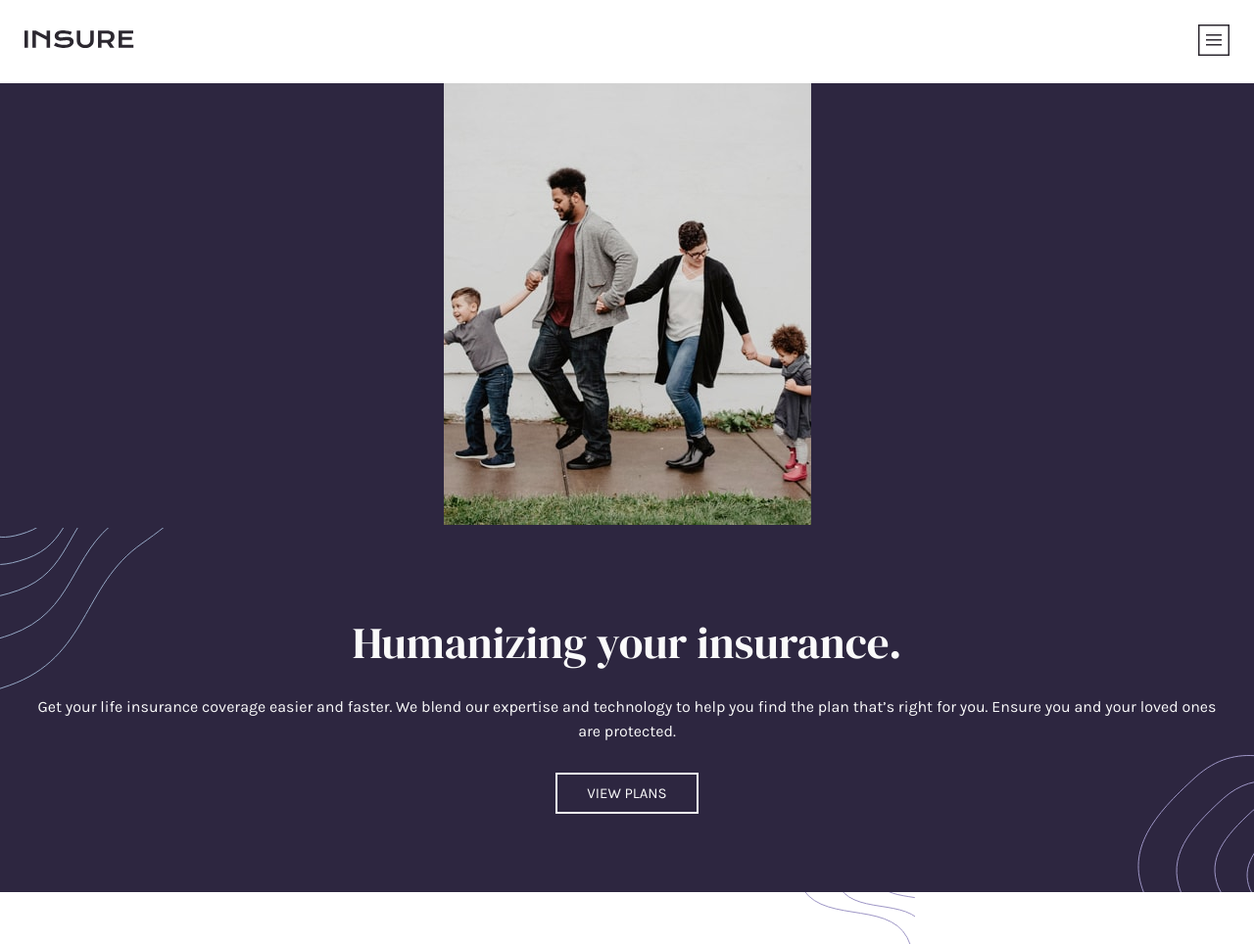
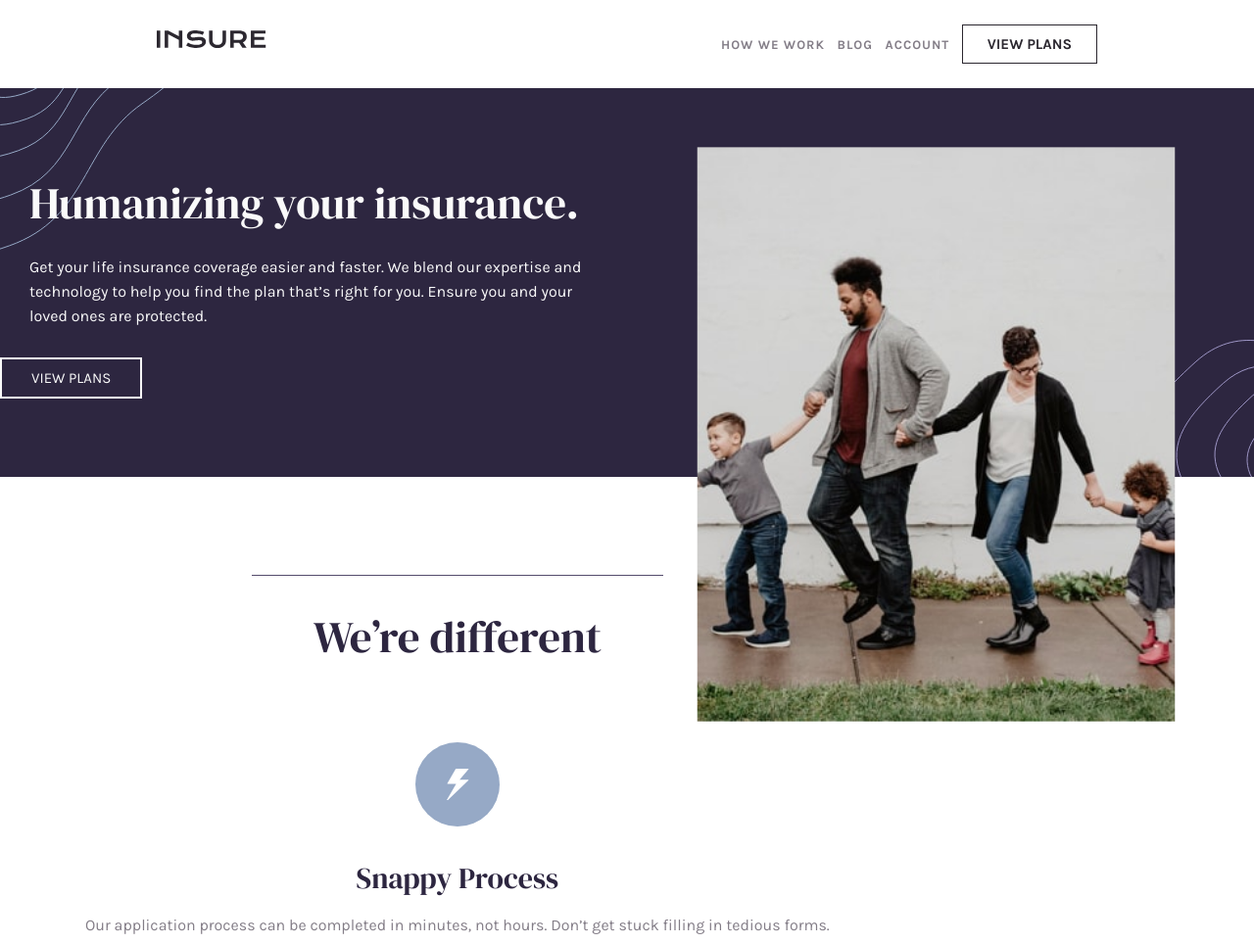
Before and after one commit to IsisFraga/insure-landing-page, a plain HTML site: page index.html in a window 1280 px wide. Shown: the top 964 px of the page at 98% size. Drawn offline with Linux system fonts and the light colour scheme.

Commit message:
desktop version first commit

```diff
--- a/CSS/style.css
+++ b/CSS/style.css
@@ -59,6 +59,10 @@ h1 {
     transition: all 0.3s ease-in-out;
 }
 
+.menu-desk {
+    display: none;
+}
+
 .nav li {
     padding-top: 35px;
 }
@@ -79,11 +83,13 @@ li .btn {
 
 .txt-img {
     color: hsl(0, 0%, 98%);
+    width: 100%;
 }
 
 .bg-color {
     background: url(/images/bg-pattern-intro-right-mobile.svg) no-repeat, hsl(256, 26%, 20%);
     background-position: bottom -190px right -5px;
+    width: 100%;
 }
 
 .humanizing-txt {
@@ -275,4 +281,65 @@ footer {
 
 @media (min-width: 939px) {
 
+    header {
+        margin: 25px 160px;
+        display: flex;
+        justify-content: space-between;
+        flex-direction: row;
+    }
+
+    .menu-desk {
+        display: block;
+        width: 40%;
+    }
+
+    .menu-desk ul {
+        display: flex;
+        justify-content: space-between;
+        flex-direction: row;
+        width: 100%;
+        height: 100%;
+        align-items: center;
+    }
+
+    .nav-desk a {
+        text-decoration: none;
+        text-transform: uppercase;
+        color:  hsl(273, 4%, 51%);
+        font-weight: 700;
+        font-size: 13px;
+        letter-spacing: 1px;
+    }
+
+    .menu-desk ul li .btn {
+        font-weight: 700;
+        color:hsl(270, 9%, 17%);
+        background-color: #fff;
+        border: 1px solid hsl(270, 9%, 17%);
+        font-size: 15px;
+        padding: 10px 25px;
+    }
+
+    .dropbtn {
+        display:none;
+    }
+
+    .bg-color {
+        display: inline-flex;
+        flex-direction: row;
+    }
+
+    .bg-color img {
+        position: absolute;
+        transform: scale(1.3, 1.3);
+        margin-left: 60%;
+        padding: 10% 0;
+    }
+
+    .humanizing-txt {
+        text-align: left;
+        left: 0;
+        width: 50%;
+        flex-direction: row;
+    }
 }
--- a/index.html
+++ b/index.html
@@ -19,8 +19,26 @@
         <img src="/images/logo.svg" alt="Insure logo">
       </h1>
       <div class="dropbtn">
-          <img src="/images/icon-hamburger.svg" alt="menu drop button">
+        <img src="/images/icon-hamburger.svg" alt="menu drop button">
       </div>
+      <nav class="menu-desk">
+        <ul class="nav-desk">
+          <li>
+            <a href="#">How we work</a>
+          </li>
+          <li>
+            <a href="#">Blog</a>
+          </li>
+          <li>
+            <a href="#">Account</a>
+          </li>
+          <li>
+            <button class="btn">
+              View plans
+            </button>
+          </li>
+        </ul>
+      </nav>
     </header>
     <section class="txt-img">
       <nav class="menu">
```
